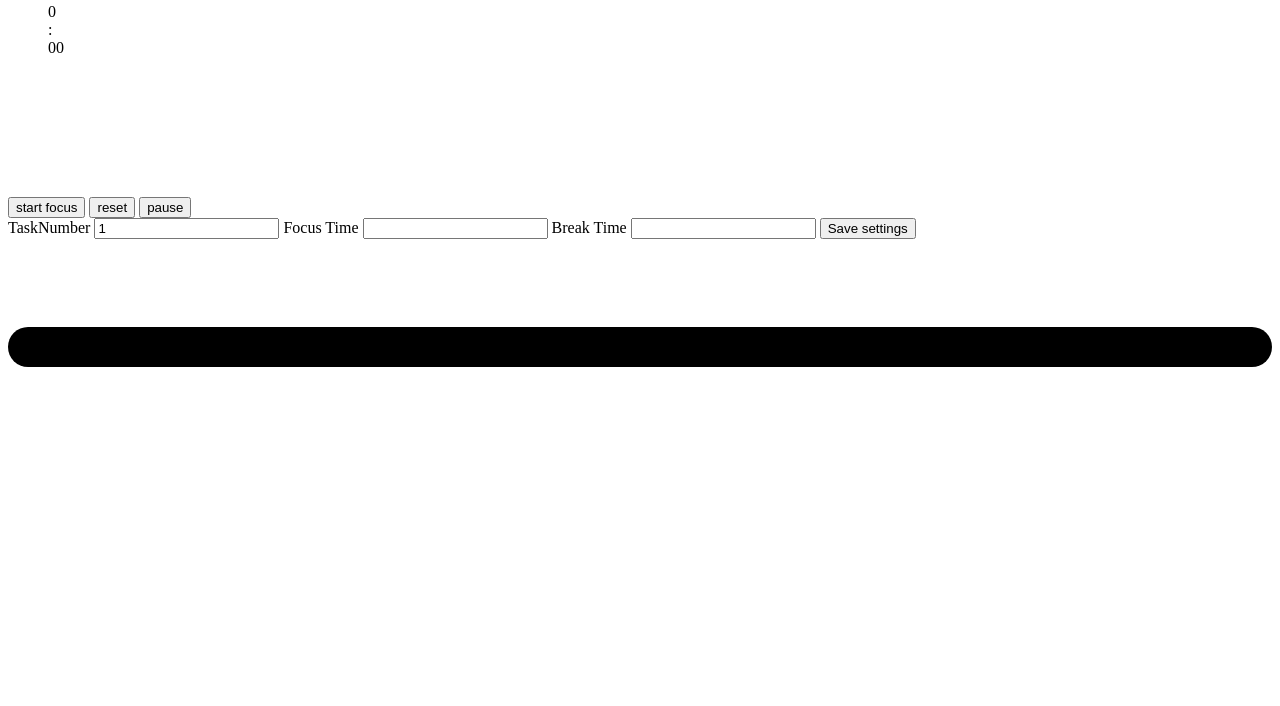
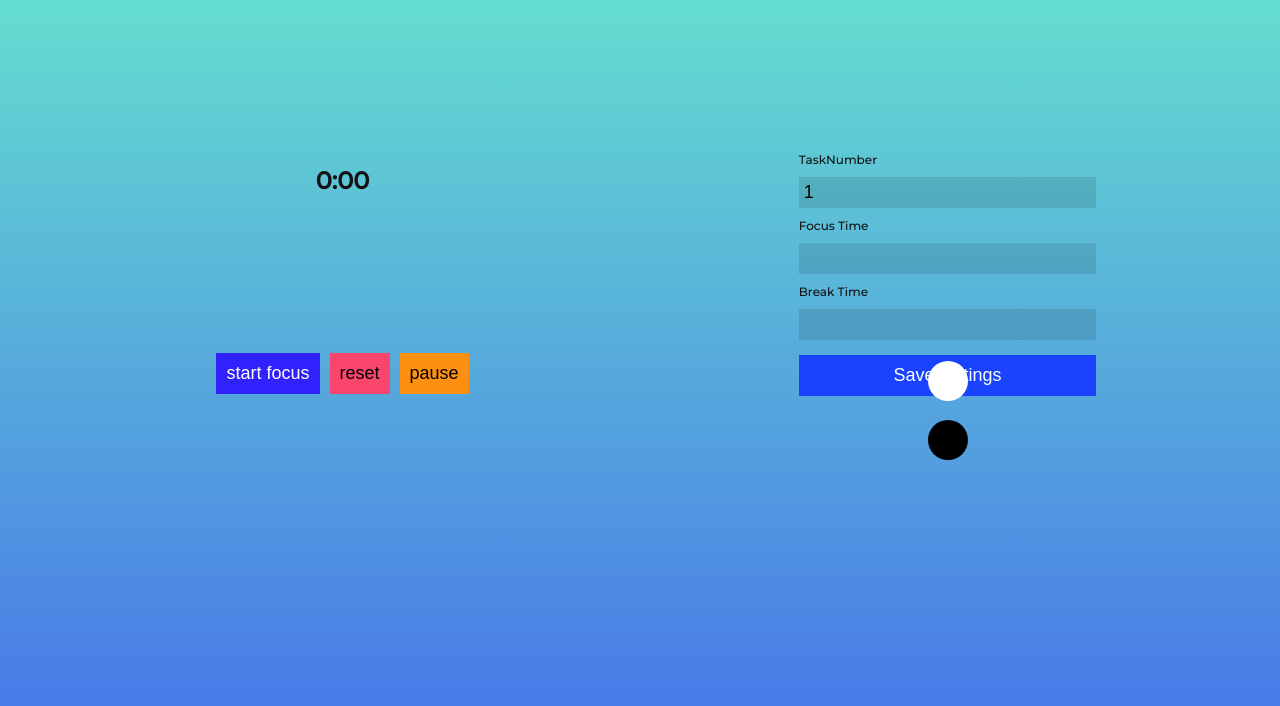
Before and after one commit to gargprince10001/POMODORO-TEAM-G49.github.io, a plain HTML site: page index.html in a window 1280 px wide. Shown: the part 94-800 px from the top of the page. Drawn offline with Linux system fonts and the light colour scheme.

Commit message:
change css file name

```diff
--- a/index.html
+++ b/index.html
@@ -5,7 +5,7 @@
   <meta charset="UTF-8" />
   <meta name="viewport" content="width=device-width, initial-scale=1.0" />
   <title>Pomodoro Timer </title>
-  <link rel="stylesheet" href="pomo.css" />
+  <link rel="stylesheet" href="index.css" />
   <link rel="icon" href="technique.png " type="image/icon type">
 
   <!-- <link rel="apple-touch-icon" sizes="180x180" href="/apple-touch-icon.png">
```
